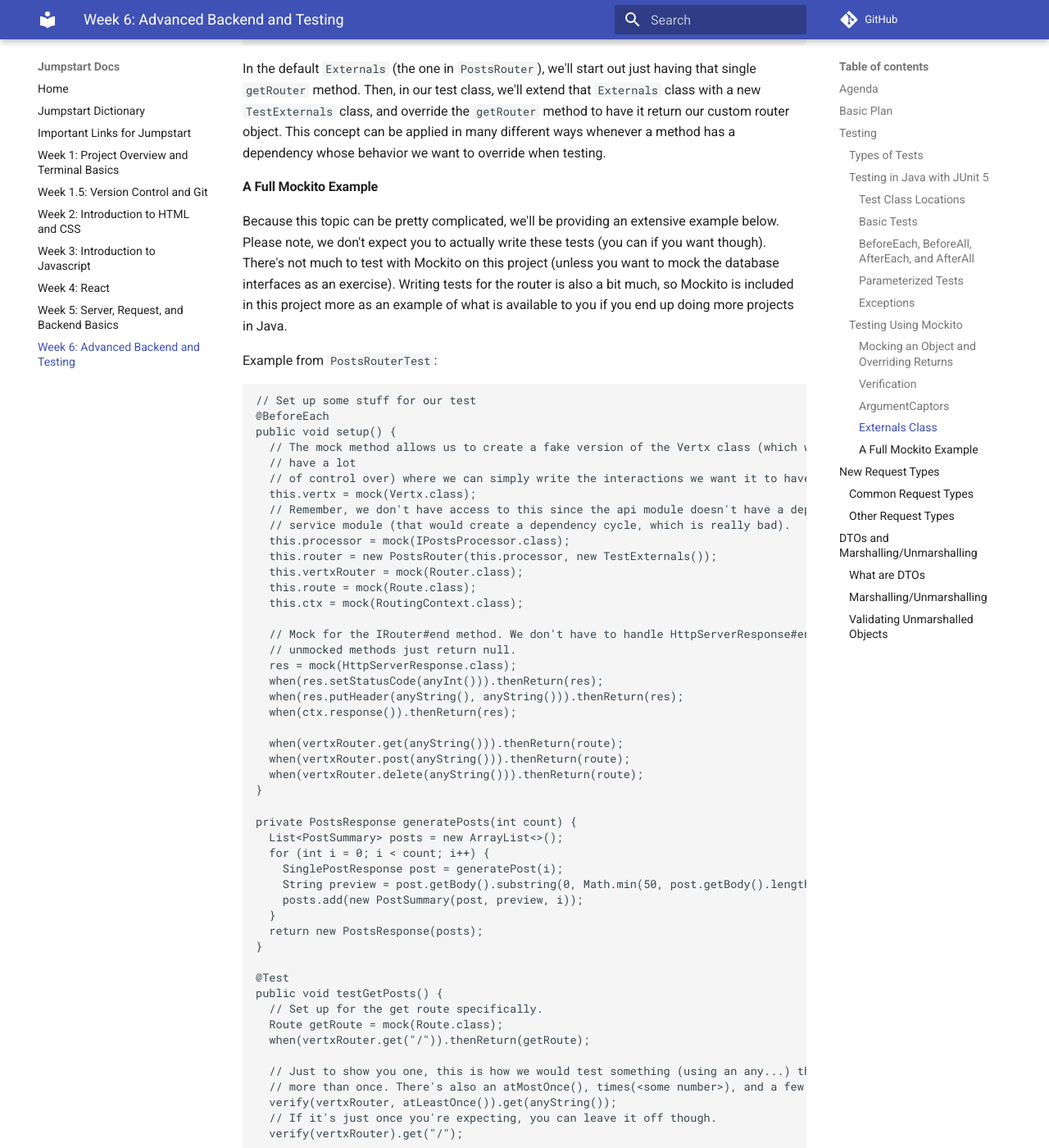
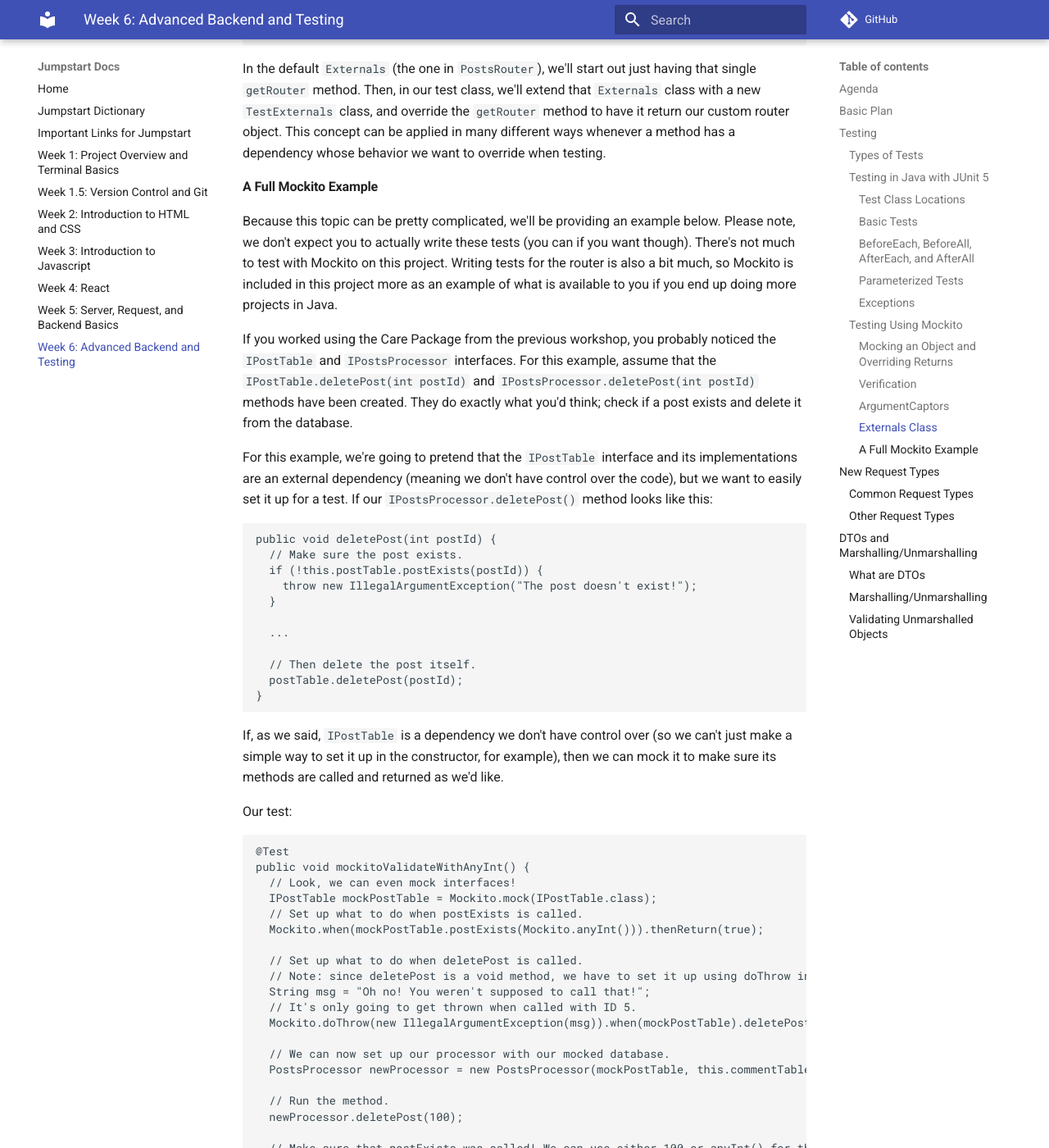
Before and after one commit to Code-4-Community/learning-resources, an MkDocs documentation site: the page built from docs/jumpstart/week-6.md, in a window 1280 px wide and 1400 px high, scrolled down 10861 px. Shown: the whole window at 82% size. Built offline with MkDocs 1.6.1 and Material for MkDocs 9.7.7, drawn with Linux system fonts in a browser that asks for light colours; comment, search, counter and statistics services are not loaded; some of the changed text lies outside the part shown.

Commit message:
Redo mockito example

````diff
--- a/docs/jumpstart/week-6.md
+++ b/docs/jumpstart/week-6.md
@@ -480,95 +480,80 @@ whenever a method has a dependency whose behavior we want to override when testi
 
 #### A Full Mockito Example
 
-Because this topic can be pretty complicated, we'll be providing an extensive example below. Please note, we don't
+Because this topic can be pretty complicated, we'll be providing an example below. Please note, we don't
 expect you to actually write these tests (you can if you want though). There's not much to test with Mockito on this
-project (unless you want to mock the
-database interfaces as an exercise). Writing tests for the router is also a bit much, so Mockito is included in this project more as an
+project. Writing tests for the router is also a bit much, so Mockito is included in this project more as an
 example of what is available to you if you end up doing more projects in Java.
 
-Example from `PostsRouterTest`:
+If you worked using the Care Package from the previous workshop, you probably noticed the `IPostTable` and
+`IPostsProcessor` interfaces. For this example, assume that the `IPostTable.deletePost(int postId)` and
+`IPostsProcessor.deletePost(int postId)` methods have been created. They do exactly what you'd think; check if a post
+exists and delete it from the database.
+
+For this example, we're going to pretend that the `IPostTable` interface and its implementations are an external
+dependency (meaning we don't have control over the code), but we want to easily set it up for a test. If our
+`IPostsProcessor.deletePost()` method looks like this:
 ```java
-// Set up some stuff for our test
-@BeforeEach
-public void setup() {
-  // The mock method allows us to create a fake version of the Vertx class (which we usually don't
-  // have a lot
-  // of control over) where we can simply write the interactions we want it to have.
-  this.vertx = mock(Vertx.class);
-  // Remember, we don't have access to this since the api module doesn't have a dependency on the
-  // service module (that would create a dependency cycle, which is really bad).
-  this.processor = mock(IPostsProcessor.class);
-  this.router = new PostsRouter(this.processor, new TestExternals());
-  this.vertxRouter = mock(Router.class);
-  this.route = mock(Route.class);
-  this.ctx = mock(RoutingContext.class);
+public void deletePost(int postId) {
+  // Make sure the post exists.
+  if (!this.postTable.postExists(postId)) {
+    throw new IllegalArgumentException("The post doesn't exist!");
+  }
 
-  // Mock for the IRouter#end method. We don't have to handle HttpServerResponse#end method, since
-  // unmocked methods just return null.
-  res = mock(HttpServerResponse.class);
-  when(res.setStatusCode(anyInt())).thenReturn(res);
-  when(res.putHeader(anyString(), anyString())).thenReturn(res);
-  when(ctx.response()).thenReturn(res);
+  ...
 
-  when(vertxRouter.get(anyString())).thenReturn(route);
-  when(vertxRouter.post(anyString())).thenReturn(route);
-  when(vertxRouter.delete(anyString())).thenReturn(route);
+  // Then delete the post itself.
+  postTable.deletePost(postId);
 }
+```
 
-private PostsResponse generatePosts(int count) {
-  List<PostSummary> posts = new ArrayList<>();
-  for (int i = 0; i < count; i++) {
-    SinglePostResponse post = generatePost(i);
-    String preview = post.getBody().substring(0, Math.min(50, post.getBody().length()));
-    posts.add(new PostSummary(post, preview, i));
+If, as we said, `IPostTable` is a dependency we don't have control over (so we can't just make a simple way to set it
+up in the constructor, for example),  then we can mock it to make sure its methods are called and returned as we'd like.
+
+Our test:
+```java
+@Test
+public void mockitoValidateWithAnyInt() {
+  // Look, we can even mock interfaces!
+  IPostTable mockPostTable = Mockito.mock(IPostTable.class);
+  // Set up what to do when postExists is called.
+  Mockito.when(mockPostTable.postExists(Mockito.anyInt())).thenReturn(true);
+
+  // Set up what to do when deletePost is called.
+  // Note: since deletePost is a void method, we have to set it up using doThrow instead.
+  String msg = "Oh no! You weren't supposed to call that!";
+  // It's only going to get thrown when called with ID 5.
+  Mockito.doThrow(new IllegalArgumentException(msg)).when(mockPostTable).deletePost(5);
+
+  // We can now set up our processor with our mocked database.
+  PostsProcessor newProcessor = new PostsProcessor(mockPostTable, this.commentTable);
+
+  // Run the method.
+  newProcessor.deletePost(100);
+
+  // Make sure that postExists was called! We can use either 100 or anyInt() for this, depending
+  // on whether or not we want to make sure that it was called with 100 or
+  // just see if it was called.
+  Mockito.verify(mockPostTable).postExists(100);
+  // Make sure deletePost was called too! Let's switch it up and call it with anyInt() this time.
+  Mockito.verify(mockPostTable).deletePost(Mockito.anyInt());
+
+  // Now we're going to make it throw the exception.
+  try {
+    newProcessor.deletePost(5);
+  } catch (IllegalArgumentException e) {
+    // See if the messages are the same.
+    assertEquals(msg, e.getMessage());
   }
-  return new PostsResponse(posts);
-}
 
-@Test
-public void testGetPosts() {
-  // Set up for the get route specifically.
-  Route getRoute = mock(Route.class);
-  when(vertxRouter.get("/")).thenReturn(getRoute);
-
-  // Just to show you one, this is how we would test something (using an any...) that might be called
-  // more than once. There's also an atMostOnce(), times(<some number>), and a few other counting params.
-  verify(vertxRouter, atLeastOnce()).get(anyString());
-  // If it's just once you're expecting, you can leave it off though.
-  verify(vertxRouter).get("/");
-
-  // Here's how to capture an argument used. We can then test things about it.
-  ArgumentCaptor<Handler<RoutingContext>> handlerArgumentCaptor =
-      ArgumentCaptor.forClass(Handler.class);
-  verify(getRoute).handler(handlerArgumentCaptor.capture());
-
-  // Here is the 'private' PostsRouter::handleGetPostsRoute handler. We can now test stuff about
-  // it.
-  Handler<RoutingContext> handler = handlerArgumentCaptor.getValue();
-
-  // But first we need to prepare for the call to PostsRouter::getPosts.
-  when(processor.getPosts()).thenReturn(generatePosts(5));
-
-  // And run the handler.
-  handler.handle(ctx);
-
-  // Finally, get the encoded String using an ArgumentCaptor, and make sure it's what we're
-  // expecting.
-  // We could also test the status code and headers, but we're not too worried about those.
-  ArgumentCaptor<String> encodedResponse = ArgumentCaptor.forClass(String.class);
-  verify(res).end(encodedResponse.capture());
-  assertEquals(
-      "{\"posts\":[{\"id\":0,\"author\":\"author 0\",\"dateCreated\":\"today's date\","
-          + "\"title\":\"title\",\"clapCount\":500,\"preview\":\"this is a body\"},"
-          + "{\"id\":1,\"author\":\"author 1\",\"dateCreated\":\"today's date\",\"title\":\"title\","
-          + "\"clapCount\":500,\"preview\":\"this is a body\"},"
-          + "{\"id\":2,\"author\":\"author 2\",\"dateCreated\":\"today's date\",\"title\":\"title\","
-          + "\"clapCount\":500,\"preview\":\"this is a body\"},{\"id\":3,\"author\":"
-          + "\"author 3\",\"dateCreated\":\"today's date\",\"title\":\"title\",\"clapCount\":500,"
-          + "\"preview\":\"this is a body\"},{\"id\":4,\"author\":\"author 4\","
-          + "\"dateCreated\":\"today's date\",\"title\":\"title\",\"clapCount\":500,\"preview\":"
-          + "\"this is a body\"}]}",
-      encodedResponse.getValue());
+  // Let's verify again. This time, since it's been called twice, we need to let Mockito know
+  // we're expecting it to have been called more than once.
+  Mockito.verify(mockPostTable, Mockito.times(2)).postExists(Mockito.anyInt());
+  // But it should have only been called once with id = 5.
+  Mockito.verify(mockPostTable).postExists(5);
+  // And we can make sure deletePost was called the same way.
+  Mockito.verify(mockPostTable, Mockito.times(2)).deletePost(Mockito.anyInt());
+  Mockito.verify(mockPostTable).deletePost(5);
 }
 ```
 
````
